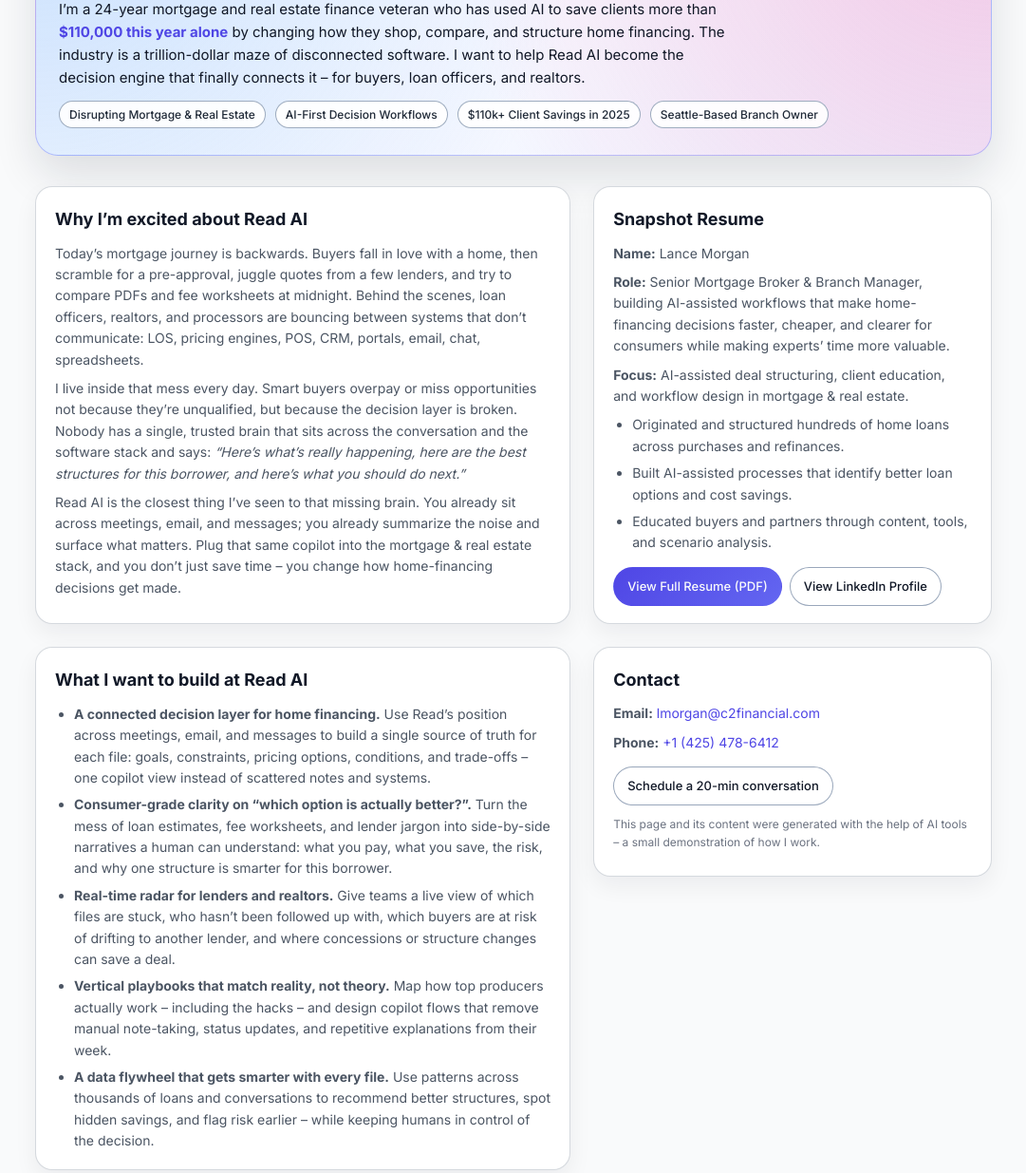
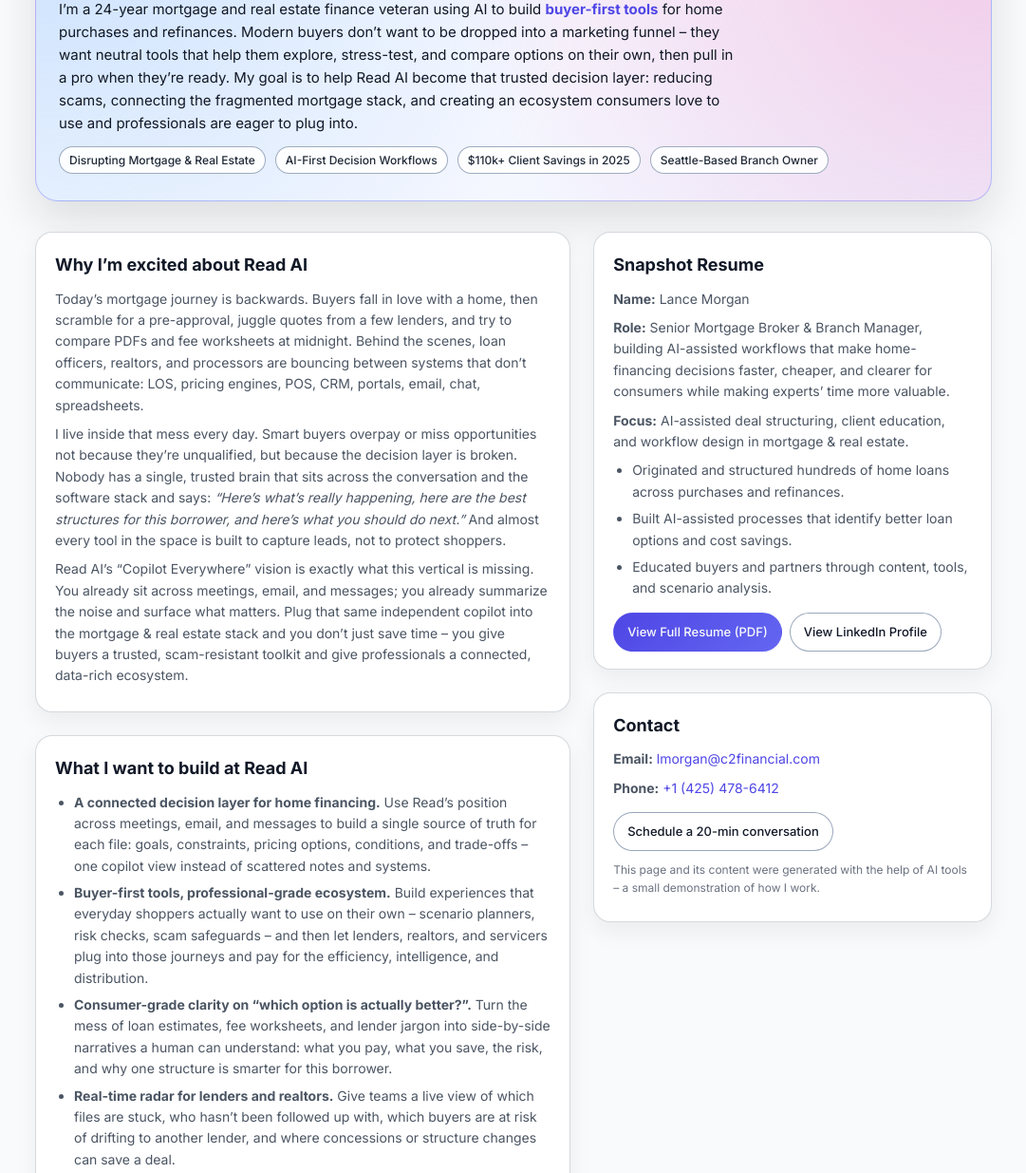
Before and after one commit to morganmortgage/HireMeReadAI, a plain HTML site: page index.html in a window 1280 px wide. Shown: the part 161-1396 px from the top of the page at 95% size, without its empty margins (99-1180 px from the left). Drawn offline with Linux system fonts and the light colour scheme.

Commit message:
Update index.html

```diff
--- a/index.html
+++ b/index.html
@@ -6,7 +6,7 @@
   <meta name="viewport" content="width=device-width, initial-scale=1" />
   <meta
     name="description"
-    content="Lance Morgan – 24-year mortgage & real estate finance veteran using AI to fix how people shop, compare, and decide on home financing. Built for the Read AI team."
+    content="Lance Morgan – 24-year mortgage & real estate finance veteran using AI to build buyer-first tools for home financing decisions. Built for the Read AI team."
   />
   <link href="https://fonts.googleapis.com/css2?family=Inter:wght@400;500;600;700&display=swap" rel="stylesheet" />
   <style>
@@ -15,7 +15,7 @@
     body {
       margin: 0;
       font-family: "Inter", system-ui, -apple-system, BlinkMacSystemFont, sans-serif;
-      background: #f9fafb;                 /* light background */
+      background: #f9fafb;
       color: #0f172a;
       line-height: 1.6;
     }
@@ -28,8 +28,6 @@
       margin: 0 auto;
       padding: 32px 16px 64px;
     }
-
-    /* HERO */
 
     header {
       margin-bottom: 32px;
@@ -103,8 +101,6 @@
         font-size: 26px;
       }
     }
-
-    /* LAYOUT */
 
     .grid {
       display: grid;
@@ -215,15 +211,17 @@
     <header>
       <div class="badge">
         <span class="badge-dot"></span>
-        Fixing how people actually choose a mortgage
+        Building AI tools homebuyers choose before they choose a lender
       </div>
       <h1>Lance Morgan + Read AI</h1>
       <p class="subtitle">
-        I’m a 24-year mortgage and real estate finance veteran who has used AI to save clients
-        more than <strong>$110,000 this year alone</strong> by changing how they shop, compare, and
-        structure home financing. The industry is a trillion-dollar maze of disconnected software.
-        I want to help Read AI become the decision engine that finally connects it – for buyers,
-        loan officers, and realtors.
+        I’m a 24-year mortgage and real estate finance veteran using AI to build
+        <strong>buyer-first tools</strong> for home purchases and refinances. Modern buyers don’t
+        want to be dropped into a marketing funnel – they want neutral tools that help them explore,
+        stress-test, and compare options on their own, then pull in a pro when they’re ready. My goal
+        is to help Read AI become that trusted decision layer: reducing scams, connecting the fragmented
+        mortgage stack, and creating an ecosystem consumers love to use and professionals are eager to
+        plug into.
       </p>
       <div class="pill-row">
         <div class="pill">Disrupting Mortgage & Real Estate</div>
@@ -248,13 +246,14 @@
             I live inside that mess every day. Smart buyers overpay or miss opportunities not because they’re
             unqualified, but because the decision layer is broken. Nobody has a single, trusted brain that sits
             across the conversation and the software stack and says: <em>“Here’s what’s really happening, here are
-            the best structures for this borrower, and here’s what you should do next.”</em>
+            the best structures for this borrower, and here’s what you should do next.”</em> And almost every tool
+            in the space is built to capture leads, not to protect shoppers.
           </p>
           <p>
-            Read AI is the closest thing I’ve seen to that missing brain. You already sit across meetings, email,
-            and messages; you already summarize the noise and surface what matters. Plug that same copilot into
-            the mortgage & real estate stack, and you don’t just save time – you change how home-financing
-            decisions get made.
+            Read AI’s “Copilot Everywhere” vision is exactly what this vertical is missing. You already sit across
+            meetings, email, and messages; you already summarize the noise and surface what matters. Plug that same
+            independent copilot into the mortgage & real estate stack and you don’t just save time – you give buyers
+            a trusted, scam-resistant toolkit and give professionals a connected, data-rich ecosystem.
           </p>
         </section>
 
@@ -267,6 +266,12 @@
               Use Read’s position across meetings, email, and messages to build a single source of truth
               for each file: goals, constraints, pricing options, conditions, and trade-offs – one copilot
               view instead of scattered notes and systems.
+            </li>
+            <li>
+              <strong>Buyer-first tools, professional-grade ecosystem.</strong>
+              Build experiences that everyday shoppers actually want to use on their own – scenario planners,
+              risk checks, scam safeguards – and then let lenders, realtors, and servicers plug into those journeys
+              and pay for the efficiency, intelligence, and distribution.
             </li>
             <li>
               <strong>Consumer-grade clarity on “which option is actually better?”.</strong>
@@ -373,7 +378,7 @@
 
           <div class="btn-row">
             <!-- TODO: replace # with your actual resume link -->
-            <a class="btn btn-primary" href="#" target="_blank" rel="noopener noreferrer">
+            <a class="btn btn-primary" href="https://www.linkedin.com/in/seattlewholesalemortgage/" target="_blank" rel="noopener noreferrer">
               View Full Resume (PDF)
             </a>
             <!-- TODO: replace # with your LinkedIn URL -->
@@ -390,7 +395,7 @@
           <p><strong>Phone:</strong> <a href="tel:+14254786412">+1 (425) 478-6412</a></p>
           <div class="btn-row">
             <!-- TODO: replace # with your calendar link if you want -->
-            <a class="btn" https://www.seattlewholesalemortgage.com target="_blank" rel="noopener noreferrer">
+            <a class="btn" href="https://www.seattlewholesalemortgage.com/" target="_blank" rel="noopener noreferrer">
               Schedule a 20-min conversation
             </a>
           </div>
```
